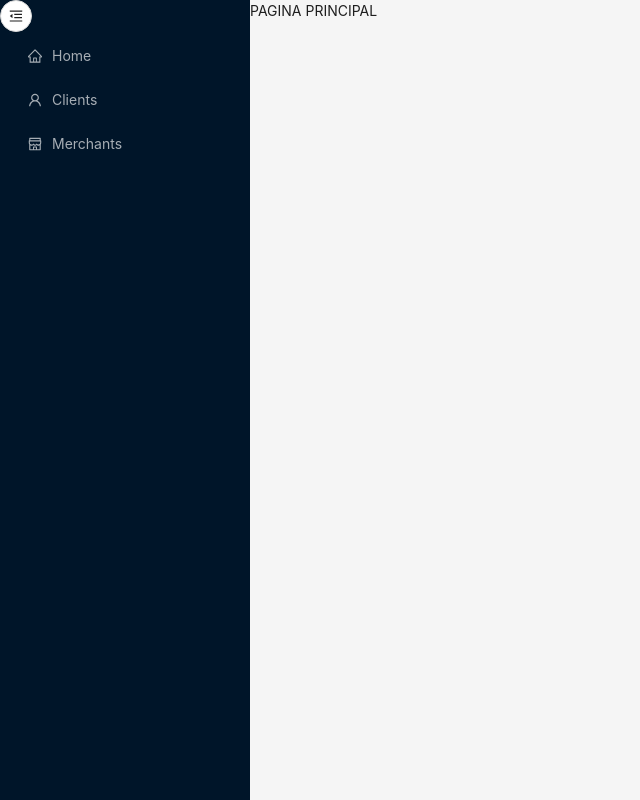
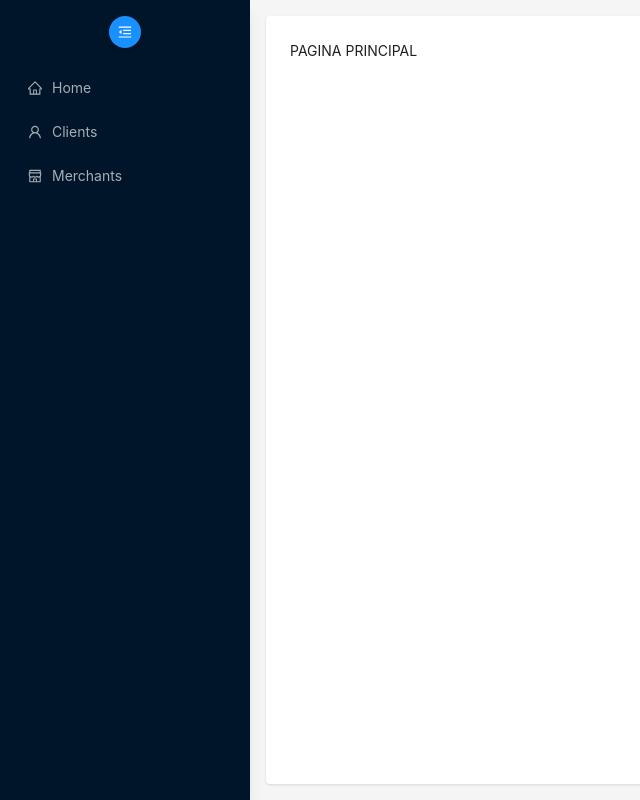
Before and after one commit to AlejandroMartinez-petroprix/ClientMerchant, a Next.js app in the folder frontEnd/: page / in a window 1280 px wide. Shown: the whole page, without its empty margins (0-640 px from the left). Built offline with nearby package versions, Linux system fonts and the light colour scheme.

Commit message:
style:[TAILWIND]: Ajustar opciones para detectar tailwind

```diff
--- a/frontEnd/tailwind.config.js
+++ b/frontEnd/tailwind.config.js
@@ -1,8 +1,13 @@
 /** @type {import('tailwindcss').Config} */
 module.exports = {
-  content: [],
+  content: [
+    "./pages/**/*.{js,ts,jsx,tsx}",
+    "./components/**/*.{js,ts,jsx,tsx}",
+    "./app/**/*.{js,ts,jsx,tsx}",
+    "./src/**/*.{js,ts,jsx,tsx}",
+  ],
   theme: {
     extend: {},
   },
   plugins: [],
-}
+};
```
